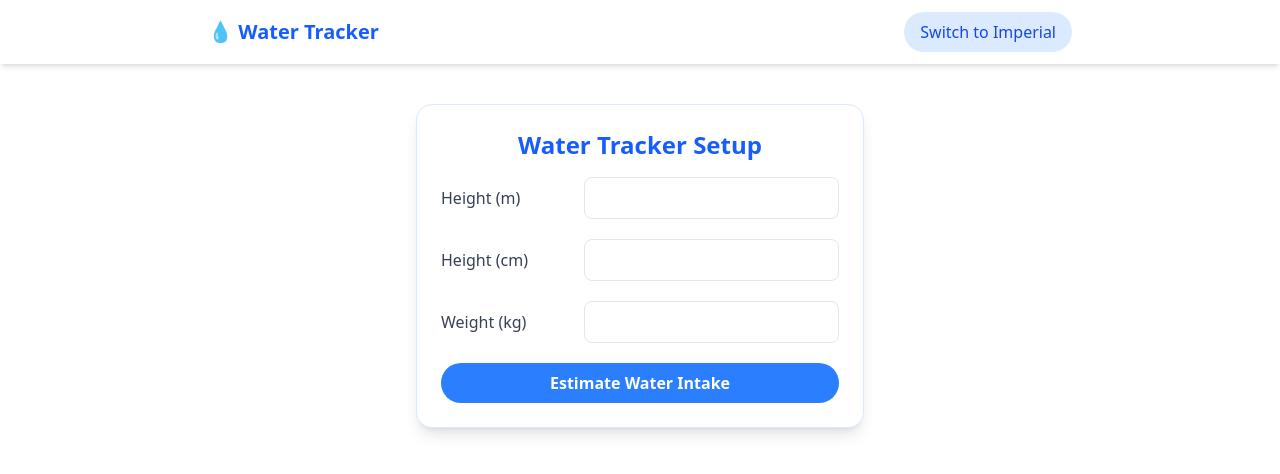
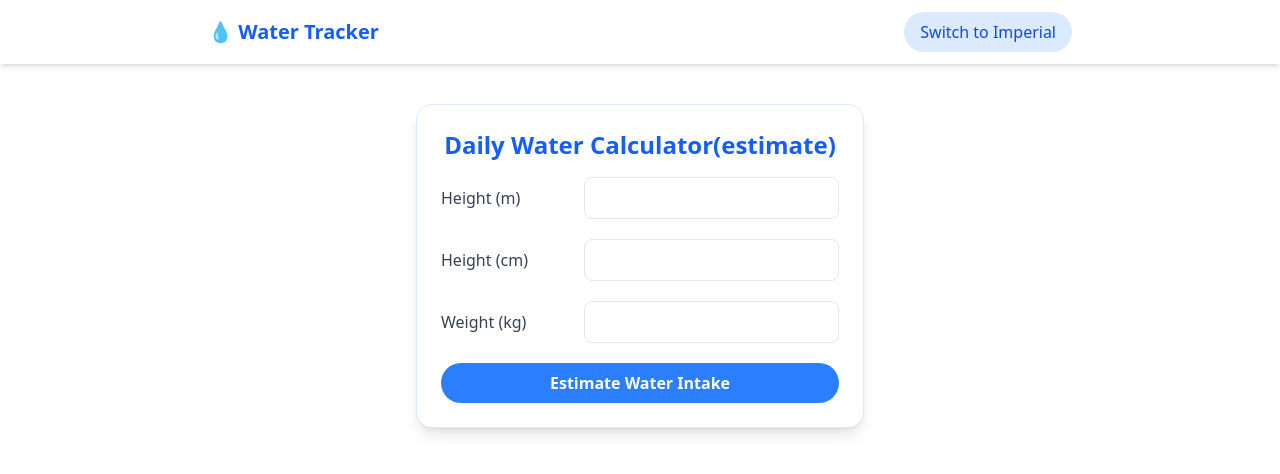
Before and after one commit to Islaster/water_tracker, a React (Vite) app in the folder client/: page /calc in a window 1280 px wide. Shown: the top 474 px of the page. Built offline with nearby package versions, Linux system fonts and the light colour scheme.

Commit message:
added routing and renamed files

```diff
--- a/client/package.json
+++ b/client/package.json
@@ -13,6 +13,7 @@
     "@tailwindcss/vite": "^4.1.12",
     "react": "^19.1.1",
     "react-dom": "^19.1.1",
+    "react-router": "^7.8.2",
     "tailwindcss": "^4.1.12"
   },
   "devDependencies": {
--- a/client/src/App.tsx
+++ b/client/src/App.tsx
@@ -1,19 +1,14 @@
-import type { JSX } from "react";
-import BSA from "./components/bsa.tsx";
-import { useWaterContext } from "./contexts/waterContext.tsx";
-import DailyWaterIntake from "./components/dailyWaterIntake.tsx";
 import Navbar from "./components/navbar.tsx";
+import { Route, Routes } from "react-router";
+import Calc from "./pages/calc.tsx";
 
 function App() {
-  const { page } = useWaterContext();
-  const lookup: Record<number, JSX.Element> = {
-    0: <BSA />,
-    1: <DailyWaterIntake />,
-  };
   return (
     <>
       <Navbar />
-      {lookup[page]}
+      <Routes>
+        <Route path="calc" element={<Calc />} />
+      </Routes>
     </>
   );
 }
--- a/client/src/components/bsa.tsx
+++ b/client/src/components/dailyIntakeCalc.tsx
@@ -1,10 +1,9 @@
 import { useWaterContext } from "../contexts/waterContext";
 import { useState, useEffect } from "react";
 
-export default function BSA() {
+export default function DailyIntakeCalc() {
   const [unit, setUnit] = useState({ main: "m", sub: "cm", weight: "kg" });
-  const { updateBodyState, setPage, page, changeUnit, setChangeUnit } =
-    useWaterContext();
+  const { updateBodyState, setPage, page, changeUnit } = useWaterContext();
 
   useEffect(() => {
     setUnit(
@@ -33,7 +32,7 @@ export default function BSA() {
   return (
     <div className="max-w-md mx-auto p-6 bg-white rounded-2xl shadow-lg mt-10 border border-blue-100">
       <h2 className="text-2xl font-semibold text-blue-600 mb-4 text-center">
-        Water Tracker Setup
+        Daily Water Calculator(estimate)
       </h2>
 
       <form onSubmit={handleSubmit} className="space-y-5">
--- a/client/src/components/dailyWaterIntake.tsx
+++ b/client/src/components/dailyIntakeCalcResult.tsx
@@ -2,7 +2,7 @@ import { useWaterContext } from "../contexts/waterContext";
 import { dailyWaterIntakeFormula } from "../ultilites/dailyWaterIntakeFormula";
 import { useState, useEffect } from "react";
 
-export default function DailyWaterIntake() {
+export default function DailyIntakeCalcResult() {
   const { bodyState, changeUnit } = useWaterContext();
   const [unit, setUnit] = useState("L");
 
--- /dev/null
+++ b/client/src/components/waterTracker.tsx
@@ -0,0 +1,30 @@
+import { useState } from "react";
+import { useWaterContext } from "../contexts/waterContext";
+
+export default function waterTracker() {
+  const [log, setLog] = useState({ water: 0, date: Date.now() });
+  const [unit, setUnit] = useState("L");
+  function handleSubmit() {
+    fetch("http://localhost:3001/api/add/waterentry", {
+      method: "POST",
+      headers: {
+        "Content-Type": "application/json",
+      },
+      body: JSON.stringify({ log }),
+    });
+  }
+  return (
+    <>
+      <form onSubmit={handleSubmit}>
+        <label htmlFor="">water intake:</label>
+        <input
+          type="number"
+          onChange={(e) =>
+            setLog((prev) => ({ ...prev, ["water"]: parseInt(e.target.value) }))
+          }
+        />
+        {unit}
+      </form>
+    </>
+  );
+}
--- a/client/src/main.tsx
+++ b/client/src/main.tsx
@@ -3,11 +3,14 @@ import { createRoot } from "react-dom/client";
 import "./index.css";
 import App from "./App.tsx";
 import { WaterProvider } from "./contexts/waterContext.tsx";
+import { BrowserRouter } from "react-router";
 
 createRoot(document.getElementById("root")!).render(
   <StrictMode>
-    <WaterProvider>
-      <App />
-    </WaterProvider>
+    <BrowserRouter>
+      <WaterProvider>
+        <App />
+      </WaterProvider>
+    </BrowserRouter>
   </StrictMode>
 );
--- /dev/null
+++ b/client/src/pages/calc.tsx
@@ -0,0 +1,14 @@
+import type { JSX } from "react";
+import DailyIntakeCalc from "../components/dailyIntakeCalc.tsx";
+import { useWaterContext } from "../contexts/waterContext.tsx";
+import DailyIntakeCalcResult from "../components/dailyIntakeCalcResult.tsx";
+
+function Calc() {
+  const { page } = useWaterContext();
+  const lookup: Record<number, JSX.Element> = {
+    0: <DailyIntakeCalc />,
+    1: <DailyIntakeCalcResult />,
+  };
+  return <>{lookup[page]}</>;
+}
+export default Calc;
```
Also changed, not shown: 1 other file (tests, documents, lock files or other folders).
